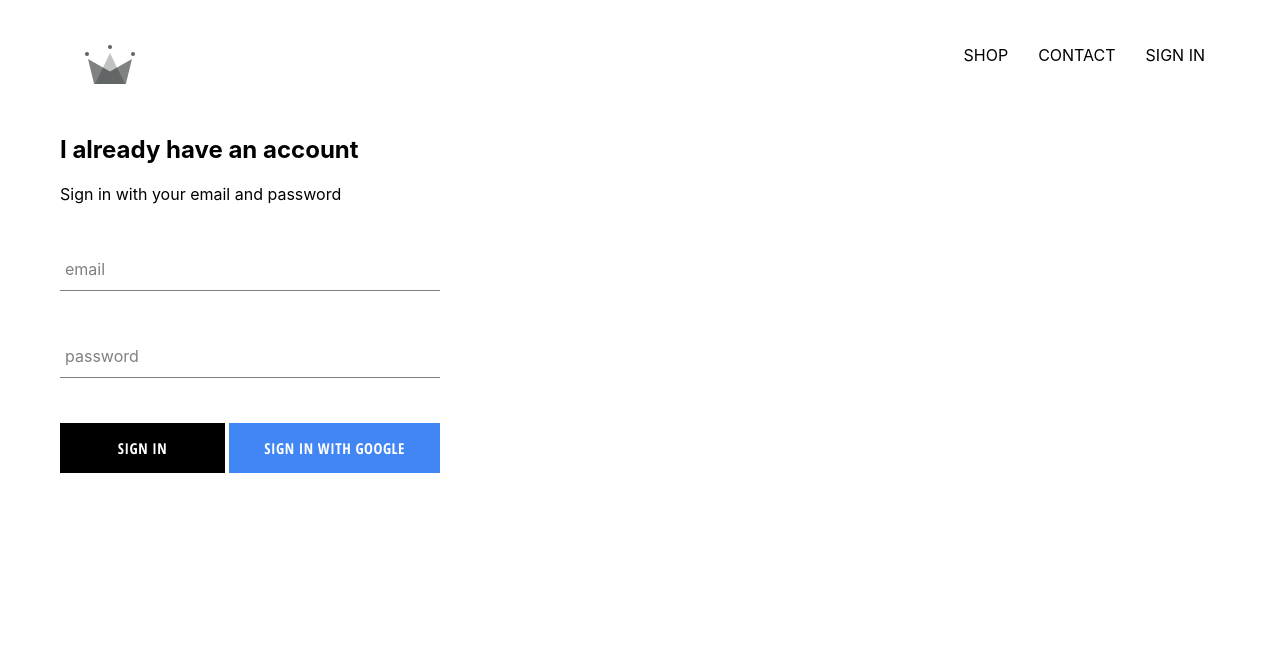
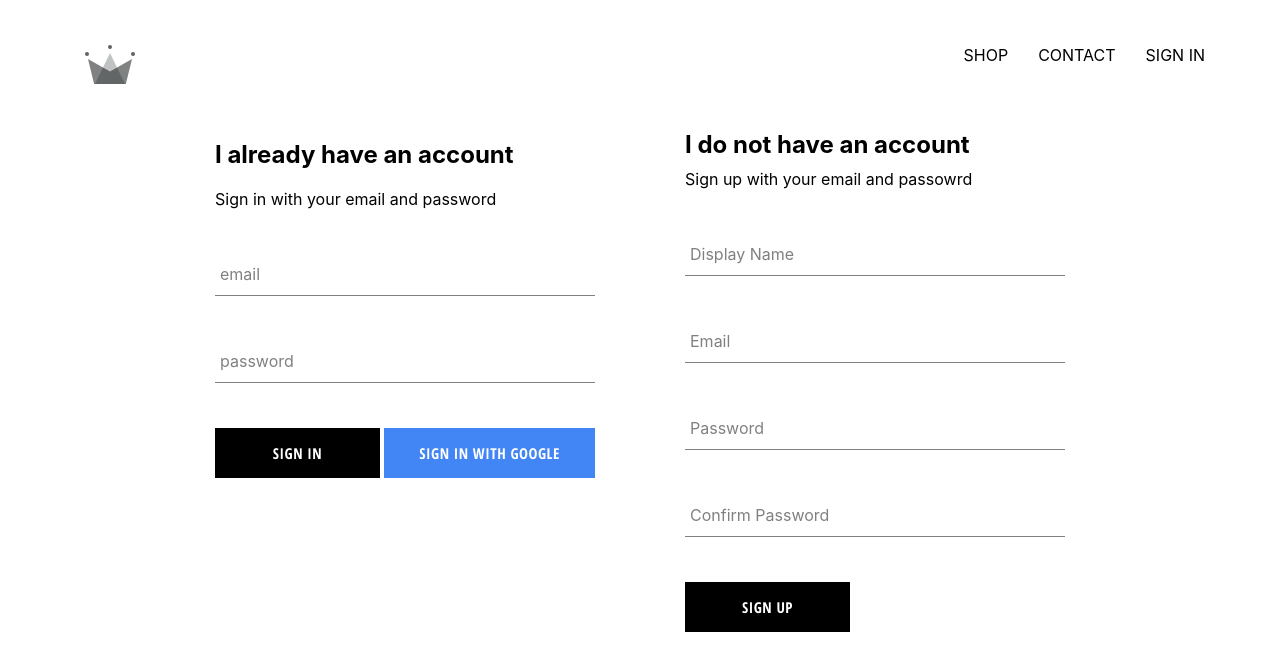
Before and after one commit to SergioJFalcon/crwn-clothing, a React (Create React App) app: page /signin in a window 1280 px wide. Shown: the top 670 px of the page. Built offline with nearby package versions, Linux system fonts and the light colour scheme; no server answers.

Commit message:
implemented firebase utils, included ability to store auth users into our firebase database

```diff
--- a/src/App.js
+++ b/src/App.js
@@ -1,11 +1,12 @@
 import React, { Component } from 'react'
 import { Switch, Route } from 'react-router-dom';
-import { auth } from './firebase/firebase.utils';
+
 
 import HomePage from './pages/homepage/homepage.component';
 import ShopPage from './pages/shop/shop.component';
 import Header from './components/header/header.component';
 import SignInAndSignUpPage from './pages/sign-in-and-sign-up/sign-in-and-sign-up.component'
+import { auth, createUserProfileDocument } from './firebase/firebase.utils';
 
 import './App.css';
 
@@ -20,11 +21,24 @@
   unsubscribeFromAuth = null
 
   componentDidMount() {
-    this.unsubscribeFromAuth = auth.onAuthStateChanged(user => {
-      this.setState({ currentUser: user});
+    this.unsubscribeFromAuth = auth.onAuthStateChanged(async userAuth => {
+      if (userAuth) {
+        const userRef = await createUserProfileDocument(userAuth);
 
-      console.log(user);
-    })
+        //setting the state to the user signing in
+        userRef.onSnapshot(snapShot => {
+          this.setState({
+            currentUser: {
+              id: snapShot.id,
+              ...snapShot.data()
+            }
+          });
+        });
+      }
+      else {
+        this.setState({currentUser: userAuth});
+      }
+    });
   }
 
   componentWillUnmount() {
--- /dev/null
+++ b/src/components/sign-up/sign-up.component.js
@@ -0,0 +1,104 @@
+import React, { Component } from 'react'
+
+
+import FormInput from '../form-input/form-input.component';
+import CustomButton from '../custom-button/custom-button.component';
+import { auth, createUserProfileDocument } from '../../firebase/firebase.utils';
+
+import './sign-up.styles.scss';
+
+class SignUp extends Component {
+    constructor() {
+        super();
+
+        this.state = {
+            displayName: '',
+            email: '',
+            password: '',
+            confirmPassword: ''
+        }
+    }
+
+    handleSubmit = async event => {
+        event.preventDefault();
+
+        const { displayName, email, password, confirmPassword } = this.state;
+
+        if (password !== confirmPassword) {
+            alert("passwords don't match");
+            return;
+        }
+        try {
+            const { user } = await auth.createUserWithEmailAndPassword(email, password);
+
+            await createUserProfileDocument(user, {displayName});
+
+            this.setState({
+                displayName: '',
+                email: '',
+                password: '',
+                confirmPassword: ''
+            })
+        } catch (error) {
+            console.error(error);
+        }
+    };
+
+    handleChange = event => {
+        const { name, value } = event.target;
+
+        this.setState({ [name]: value });
+    }
+
+    render() {
+        const { displayName, email, password, confirmPassword } = this.state;
+        return (
+            <div className='sign-up'>
+                <h2 className='title'>I do not have an account</h2>
+                <span>Sign up with your email and passowrd</span>
+                <form className='sign-up-form' onSubmit={this.handleSubmit}>
+                    <FormInput
+                        type='text'
+                        name='displayName'
+                        value={displayName}
+                        onChange={this.handleChange}
+                        label='Display Name'
+                        required
+                    >
+                    </FormInput>
+                    <FormInput
+                        type='email'
+                        name='email'
+                        value={email}
+                        onChange={this.handleChange}
+                        label='Email'
+                        required
+                    >
+                    </FormInput>
+                    <FormInput
+                        type='password'
+                        name='password'
+                        value={password}
+                        onChange={this.handleChange}
+                        label='Password'
+                        required
+                    >
+                    </FormInput>
+                    <FormInput
+                        type='password'
+                        name='confirmPassword'
+                        value={confirmPassword}
+                        onChange={this.handleChange}
+                        label='Confirm Password'
+                        required
+                    >
+                    </FormInput>
+                    <CustomButton type='submit'> SIGN UP </CustomButton>
+                </form>
+            </div>
+        )
+    }
+
+};
+
+export default SignUp;
--- /dev/null
+++ b/src/components/sign-up/sign-up.styles.scss
@@ -0,0 +1,9 @@
+.sign-up {
+    display: flex;
+    flex-direction: column;
+    width: 380px;
+
+    .title {
+      margin: 10px 0;
+    }
+}
--- a/src/firebase/firebase.utils.js
+++ b/src/firebase/firebase.utils.js
@@ -12,6 +12,32 @@
     measurementId: "G-JMBK46816V"
 };
 
+export const createUserProfileDocument = async (userAuth, additionalData) => {
+    if(!userAuth) return;
+
+    const userRef = firestore.doc(`users/${userAuth.uid}`);
+
+    const snapShot = await userRef.get();
+
+    if(!snapShot.exists) {
+        const { displayName, email } = userAuth;
+        const createdAt = new Date();
+
+        try {
+            await userRef.set({
+                displayName,
+                email,
+                createdAt,
+                ...additionalData
+            })
+        } catch(error) {
+            console.log('error creating user', error.message);
+        }
+    }
+
+    return userRef;
+};
+
 firebase.initializeApp(config);
 
 export const auth = firebase.auth();
--- a/src/pages/sign-in-and-sign-up/sign-in-and-sign-up.component.js
+++ b/src/pages/sign-in-and-sign-up/sign-in-and-sign-up.component.js
@@ -1,12 +1,14 @@
 import React from 'react'
 
 import SignIn from '../../components/sign-in/sign-in.component';
+import SignUp from '../../components/sign-up/sign-up.component';
 
 import './sign-in-and-sign-up.styles.scss';
 
 const SignInAndSignUpPage = () => (
     <div className='sign-in-and-sign-up'>
         <SignIn />
+        <SignUp />
     </div>
 );
 
--- a/src/pages/sign-in-and-sign-up/sign-in-and-sign-up.styles.scss
+++ b/src/pages/sign-in-and-sign-up/sign-in-and-sign-up.styles.scss
@@ -0,0 +1,6 @@
+.sign-in-and-sign-up {
+    width: 850px;
+    display: flex;
+    justify-content: space-between;
+    margin: 30px auto;
+}
```
